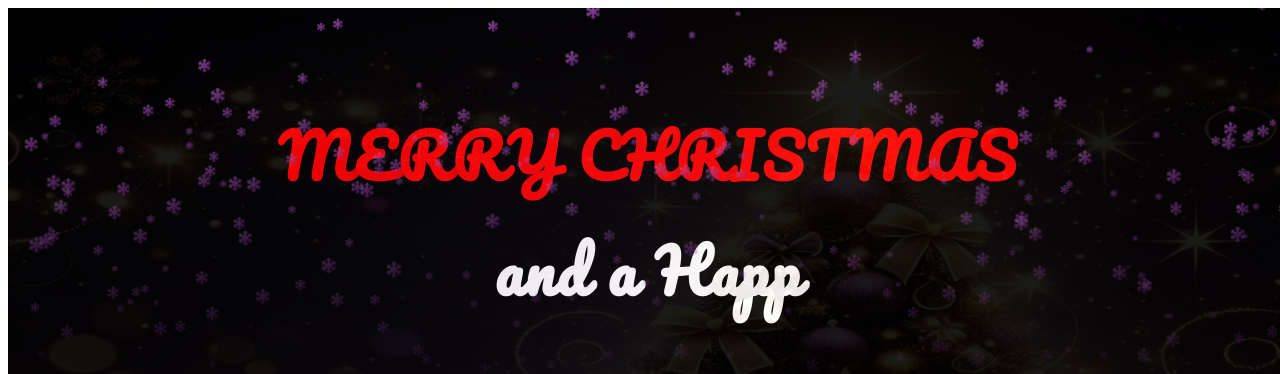
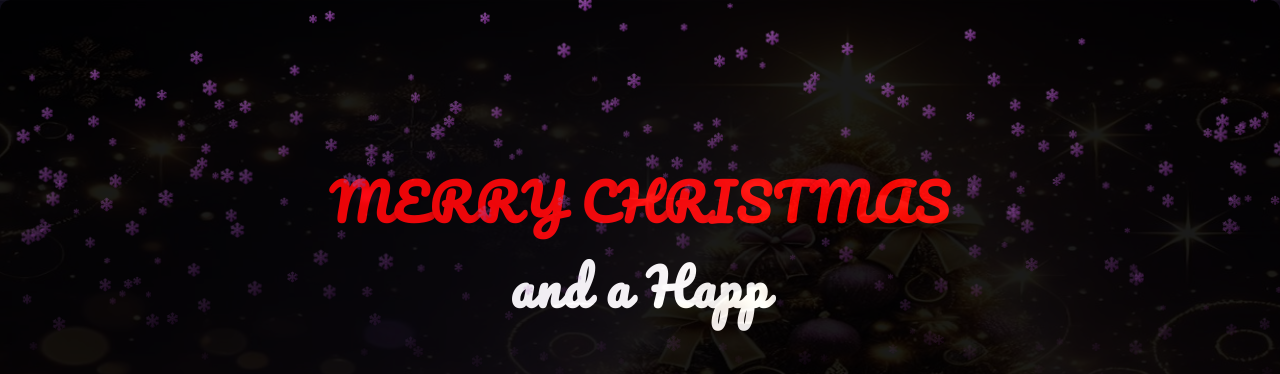
Before and after one commit to kamaufnjeri/happy_new_year_2025, a React (Vite) app in the folder merry-christmas/: page / in a window 1280 px wide. Shown: the top 374 px of the page. Built offline with nearby package versions, Linux system fonts and the light colour scheme.

Commit message:
Merry christmas with react

```diff
--- a/merry-christmas/src/components/FallingText.scss
+++ b/merry-christmas/src/components/FallingText.scss
@@ -87,14 +87,14 @@
 }
 .header-text {
   font-family: "Pacifico", cursive;
-  font-size: 60px;
+  font-size: 50px;
   font-weight: 900;
   background-clip: text;
   text-shadow: 2px 2px 10px rgba(0, 0, 0, 0.5);
   letter-spacing: 2px;
 
   @media screen and (max-width: 850px) {
-    font-size: 50px;
+    font-size: 40px;
    }
    @media screen and (max-width: 650px) {
      font-size: 30px;
@@ -123,9 +123,8 @@
   align-self: center;
   flex-direction: column;
   text-align: justify;
+  width: 90vw;
 
-  width: 90vw;
-  height: 50vh;
   opacity: 0;
   font-size: 25px;
   font-weight: 900;
@@ -150,48 +149,38 @@
   font-family: "Pacifico", cursive;
   color: #FF0000;
   font-weight: 900;
-  font-size: 50px;
-  margin-bottom: -30px;
+  font-size: 40px;
 
   @media screen and (max-width: 850px) {
-    font-size: 40px;
-    margin-bottom: -20px;
+    font-size: 30px;
 
    }
    @media screen and (max-width: 650px) {
-     font-size: 30px;
-     margin-bottom: -10px;
+     font-size: 20px;
 
     }
 
-    @media screen and (max-width: 430px) {
-     font-size: 20px;
-    }
+
 }
 .end-message {
   align-self: flex-end;
   text-align: right;
   display: flex;
-  gap: 10px;
+  font-size: 40px;
   flex-direction: column;
   color: #FF0000;
   font-family: "Pacifico", cursive;
-  margin-top: -20px;
 
   @media screen and (max-width: 850px) {
-    font-size: 40px;
-    margin-bottom: -20px;
+    font-size: 30px;
 
    }
    @media screen and (max-width: 650px) {
-     font-size: 30px;
-     margin-bottom: -10px;
+     font-size: 20px;
 
     }
 
-    @media screen and (max-width: 430px) {
-     font-size: 20px;
-    }
+
 
     p {
       margin-top: -10px;
--- /dev/null
+++ b/merry-christmas/src/index.css
@@ -0,0 +1,40 @@
+/* index.css */
+
+/* Define global CSS variables */
+:root {
+    --primary-color: #007acc;
+    --secondary-color: #f4f4f4;
+    --text-color: #333;
+    --font-family: 'Arial', sans-serif;
+    --font-size-base: 16px;
+    --line-height-base: 1.5;
+  }
+
+  /* Global styles */
+  * {
+    margin: 0;
+    padding: 0;
+    box-sizing: border-box;
+  }
+
+  body {
+    font-family: var(--font-family);
+    font-size: var(--font-size-base);
+    line-height: var(--line-height-base);
+    background-color: var(--secondary-color);
+    color: var(--text-color);
+  }
+
+  h1, h2, h3, h4, h5, h6 {
+    font-family: 'Helvetica', sans-serif;
+    color: var(--text-color);
+  }
+
+  a {
+    text-decoration: none;
+    color: inherit;
+  }
+
+  a:hover {
+    color: var(--primary-color);
+  }
--- a/merry-christmas/src/main.jsx
+++ b/merry-christmas/src/main.jsx
@@ -1,9 +1,10 @@
 import { StrictMode } from 'react'
 import { createRoot } from 'react-dom/client'
 import App from './App.jsx'
+import './index.css';
 
 createRoot(document.getElementById('root')).render(
   <StrictMode>
     <App />
-  </StrictMode>,
+  </StrictMode>
 )
```
